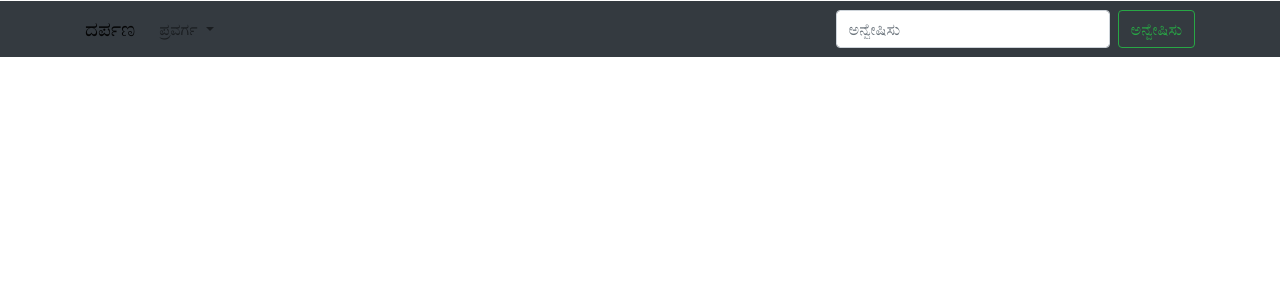
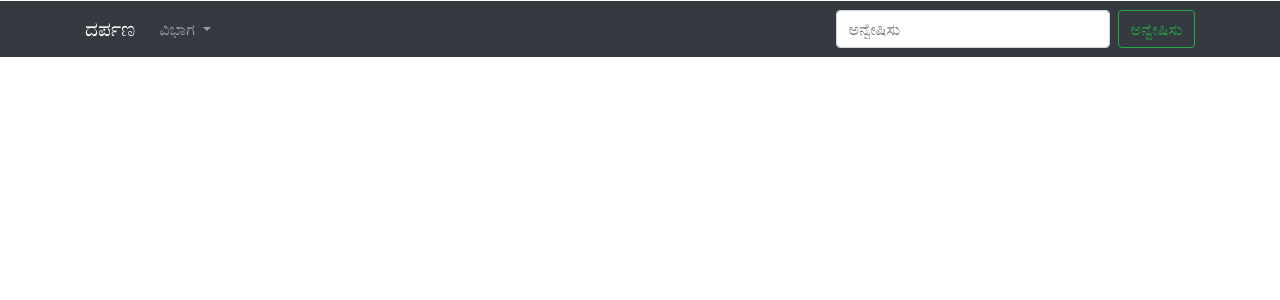
Before and after one commit to amaradatta93/Hamsadatta, a Django app: page /me/posts in a window 1280 px wide. Shown: the top 300 px of the page. Run offline with Django 3.2, Linux system fonts and the light colour scheme; data that the repository does not hold is empty; some libraries are stand-ins or nearby versions.

Commit message:
fix navbar text color

```diff
--- a/dashboard/templates/base.html
+++ b/dashboard/templates/base.html
@@ -14,6 +14,7 @@
         html, body {
             height: 100%;
         }
+
 
 
 
@@ -39,9 +40,8 @@
         </div>
     </div>
 
-        <!--<div class="row">-->
     <div class="conatiner">
-            <nav class="navbar navbar-expand-lg navbar-light bg-dark">
+        <nav class="navbar navbar-expand-lg navbar-dark bg-dark">
             <div class="container d-flex justify-content-between">
                 <a class="navbar-brand" href="#">ದರ್ಪಣ</a>
                 <button class="navbar-toggler" type="button" data-toggle="collapse"
@@ -55,7 +55,7 @@
                         <li class="nav-item dropdown">
                             <a class="nav-link dropdown-toggle" href="#" id="navbarDropdown" role="button"
                                data-toggle="dropdown" aria-haspopup="true" aria-expanded="false">
-                                    ಪ್ರವರ್ಗ
+                                ವಿಭಾಗ
                             </a>
                             <div class="dropdown-menu" aria-labelledby="navbarDropdown">
                                 <a class="dropdown-item" href="#">English</a>
@@ -74,13 +74,12 @@
             </div>
         </nav>
     </div>
-        <!--</div>-->
-    <!--</div>-->
 </header>
+
 <body>
 <div class="container container-fluid h-100">
     <div class="row align-items-center justify-content-center">
-        <div class="col-lg-6 panel">
+        <div class="col-lg-12 panel">
             {% csrf_token %}
             {% block content %}
             {% endblock %}
```
Lines whose indentation alone changed are shown as unchanged.
